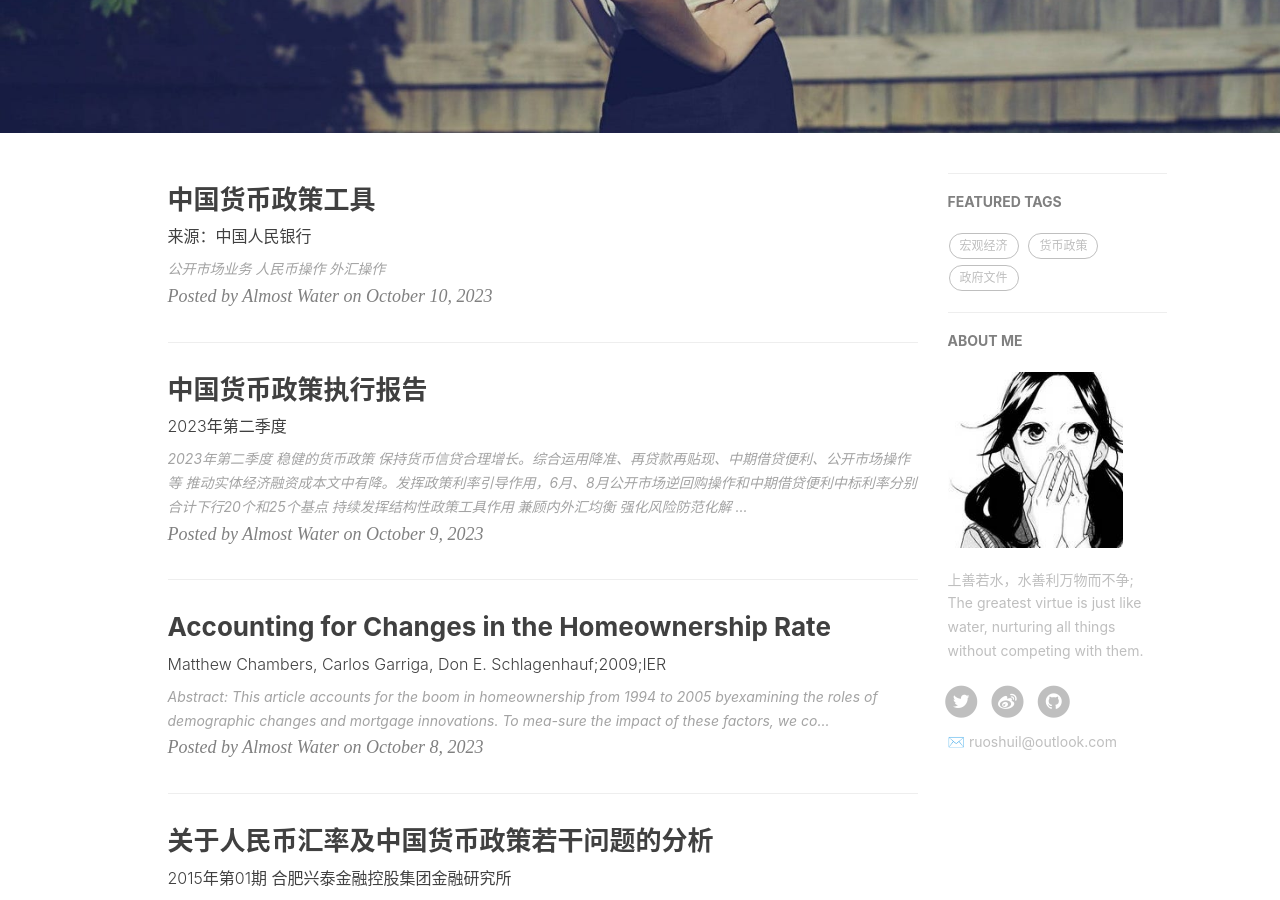
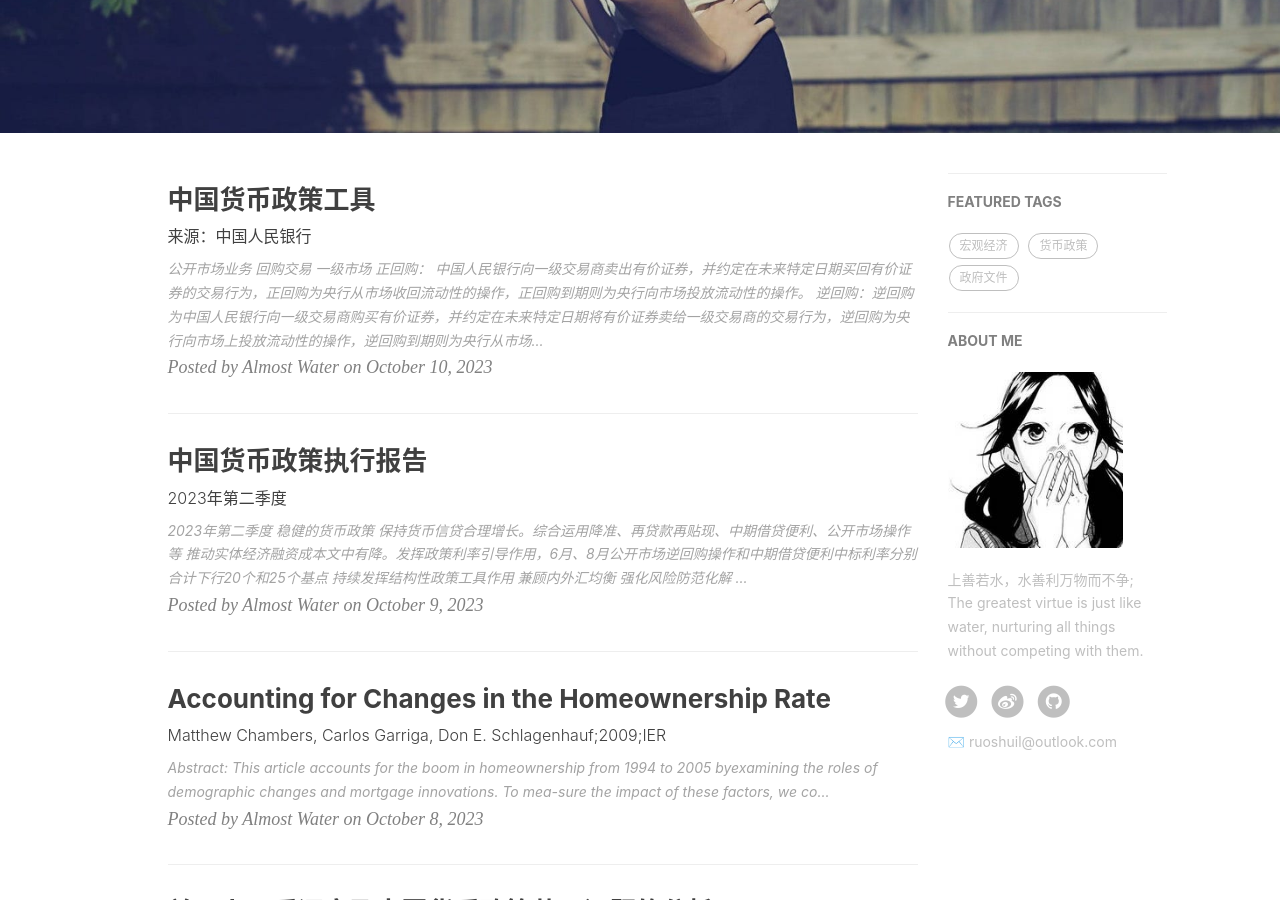
Before and after one commit to D2-O/d2-o.github.io, a Jekyll site: the page built from index.html, in a window 1280 px wide and 900 px high, scrolled down 393 px. Built offline with Jekyll 4.4.1, drawn with Linux system fonts in a browser that asks for light colours; nearby versions of some CDN libraries; the list of posts is cut into pages by our own code; comment, search, counter and statistics services are not loaded; some of the changed lines change nothing that is shown.

Commit message:
Update 2023-10-10-MonetaryPolicyInstrumentofChina.md

```diff
--- a/_posts/2023-10-10-MonetaryPolicyInstrumentofChina.md
+++ b/_posts/2023-10-10-MonetaryPolicyInstrumentofChina.md
@@ -12,13 +12,92 @@ tags:
     - 货币政策
 ---
 
-## 公开市场业务
- <details>
-    <summary>人民币操作</summary>
+# 公开市场业务
 
- </details>
+### 回购交易
+- 一级市场
+- 正回购： 中国人民银行向一级交易商卖出有价证券，并约定在未来特定日期买回有价证券的交易行为，正回购为央行从市场**收回**流动性的操作，正回购到期则为央行向市场**投放**流动性的操作。
+- 逆回购：逆回购为中国人民银行向一级交易商购买有价证券，并约定在未来特定日期将有价证券卖给一级交易商的交易行为，逆回购为央行向市场上**投放**流动性的操作，逆回购到期则为央行从市场**收回**流动性的操作。
 
- <details>
-    <summary> 外汇操作</summary>
 
- </details>
+### 现券交易
+
+- 二级市场
+- 现券买断：央行直接从二级市场买入债券，一次性地投放基础货币
+- 现券卖断：央行直接卖出持有债券，一次性地回笼基础货币
+
+### 发行中央银行票据
+
+ - 中国人民银行发行的短期债券，央行通过发行央行票据可以回笼基础货币，央行票据到期则体现为投放基础货币，**调节商业银行超额准备金**。
+-  主要具有三个作用：
+    - 丰富公开市场业务操作工具，增强执行货币政策效果；
+    - 国际上一般采用短期的国债收益率作为基本利率，央行票据可以为市场提供基本利率的参考；
+    - 丰富**短期**货币市场工具，推动货币市场的发展。
+
+### SLO
+
+- 2013年1月创设“短期流动性调节工具(short-term liquidity operation,SLO)”作为公开市场常规操作的必要补充，在银行体系流动性出现临时性波动时相机使用。
+- 7天
+- 2013年11月29日-2016年1月20日
+
+### CBS
+
+- 2019年1月创设“央行票据互换工具”，公开市场业务一级交易商可以使用持有的合格银行发行的永续债从人民银行换入央行票据。
+-  CBS可以增加持有银行永续债的金融机构的优质抵押品，提高银行永续债的流动性，增强市场认购银行永续债的意愿，从而支持银行发行永续债补充资本。
+- 主体不低于AA级的银行永续债纳入MLF、TMLF、SLF和再贷款的合格担保品范围 - 在互换期间，永续债的所有权不发生转移，利息仍归一级交易商所有。CBS采用“以券换券”操作，不涉及基础货币吞吐，保持对银行体系流动性的中立。
+
+# 存款准备金
+金融机构为保证客户提取存款和资金清算需要而准备的资金，金融机构按规定向中央银行缴纳的存款准备金占其存款总额的比例就是存款准备金率。存款准备金制度是在中央银行体制下建立起来的，世界上美国最早以法律形式规定商业银行向中央银行缴存存款准备金。存款准备金制度的初始作用是保证存款的支付和清算，之后才逐渐演变成为货币政策工具，中央银行通过调整存款准备金率，影响金融机构的信贷资金供应能力，从而间接调控货币供应量。
+
+# 中央银行贷款（再贷款）
+对金融机构的贷款
+
+
+# 再贴现
+对金融机构持有的未到期已贴现商业汇票予以贴现的行为。
+
+# 利率政策
+
+### 中央银行基准利率
+
+- 再贷款利率
+- 再贴现利率
+- 存款准备金率
+- 超额存款准备金利率
+
+### 金融机构法定存贷款利率
+
+### 金融金融存贷款利率浮动范围
+
+### LPR
+- 贷款基础利率（loan prime rate）是商业银行对其最优质客户执行的贷款利率，其他贷款利率可在此基础上加减点生成。
+- 贷款基础利率的集中报价和发布机制是在报价行自主报出本行贷款基础利率的基础上，指定发布人对报价进行加权平均计算，形成报价行的贷款基础利率报价平均利率并对外予以公布。向社会公布**1年期和5年期贷款基础利率**。全国银行间同业拆借中心为贷款基础利率的指定发布人，于每个工作日通过上海银行间同业拆放利率网对外公布。
+
+# SLF
+- 2013年初创设常备借贷便利（Standing Lending Facility,SLF）
+- 主要特点
+    - 由金融机构主动发起
+    - 中央银行与金融机构“一对一”交易，针对性强
+    - 交易对手覆盖面广，通常覆盖存款金融机构
+    - 抵押，期限1-3个月
+
+# MLF
+- 2014年9月创设中期借贷便利（Medium-term Lending Facility, MLF）
+- 主要特点
+    - 对象为符合宏观审慎管理要求的商业银行、政策性银行
+    - 质押（国债、央行票据、政策性金融债、高等级信用债等优质债券，期限3个月-1年
+
+# PSL
+- 2014年4月创设[抵押补充贷款](http://www.pbc.gov.cn/zhengcehuobisi/125207/125213/2161446/2161457/42cabc95/index1.html)（pledged supplemental lending, PSL）
+- 主要特点
+    - 为**开发性金融支持棚改**提供长期稳定，成本适当的资金来源
+    - 2015年10月起，人民银行将抵押补充贷款的对象扩大至国家开发银行、中国农业发展银行、中国进出口银行，主要用于支持三家银行发放棚改贷款、重大水利工程贷款、人民币“走出去”项目贷款
+    - 质押
+
+# TMLF
+- 定向中期借贷便利（TMLF）
+- 2019年一、二季度
+- 操作对象为符合相关条件并提出申请的大型商业银行、股份制商业银行和大型城市商业银行，操作金额根据有关金融机构小微企业和民营企业贷款增量并结合其需求确定，操作期限为一年，到期可根据金融机构需求续做两次，实际使用期限可达到三年，操作利率比中期借贷便利（MLF）利率优惠
+
+# 结构性货币政策工具
+- [结构性货币政策工具](http://www.pbc.gov.cn/zhengcehuobisi/125207/125213/4634692/4634697/4994502/index.html)包括再贷款、再贴现等长期工具，抵押补充贷款等阶段性工具
```
